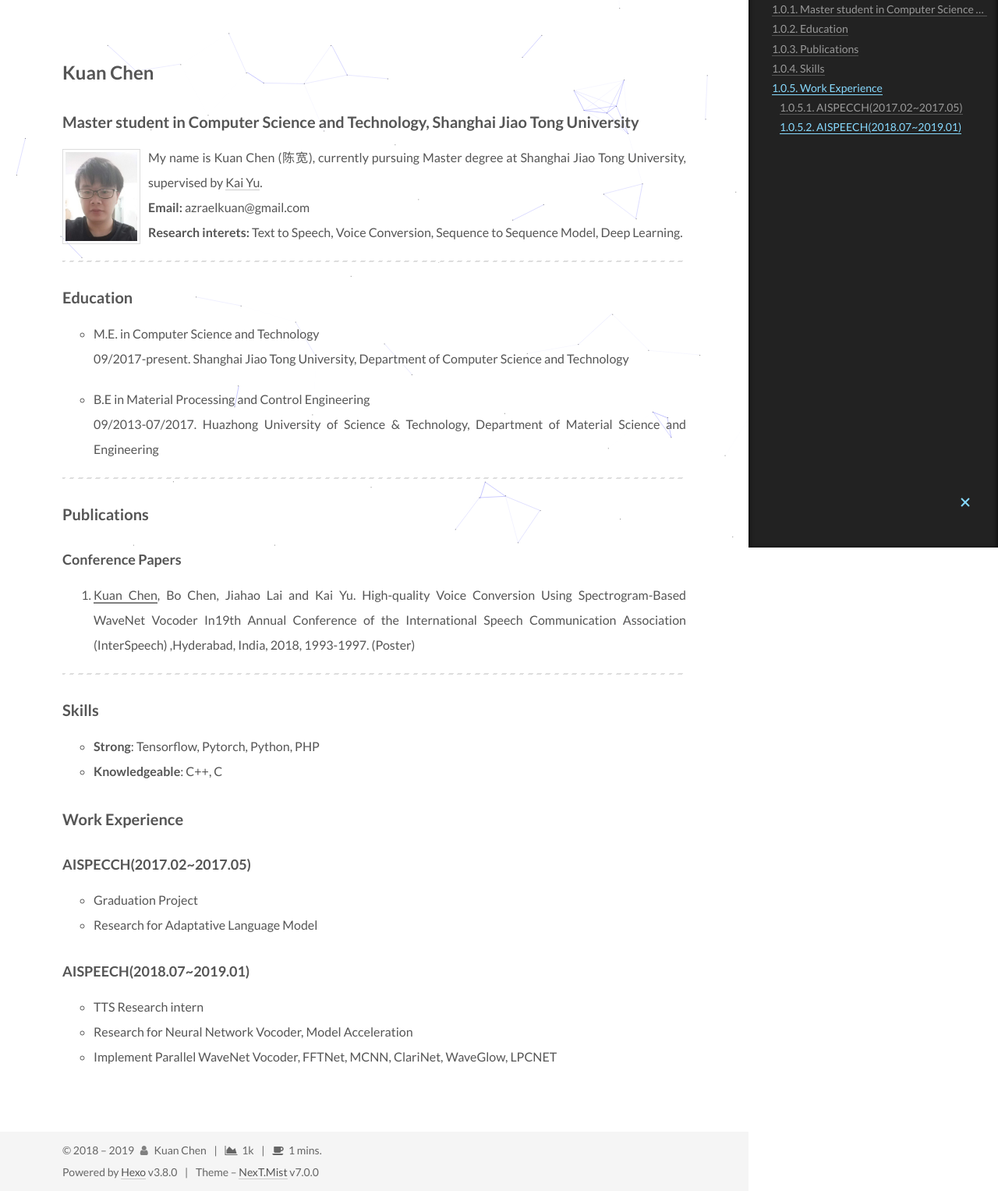
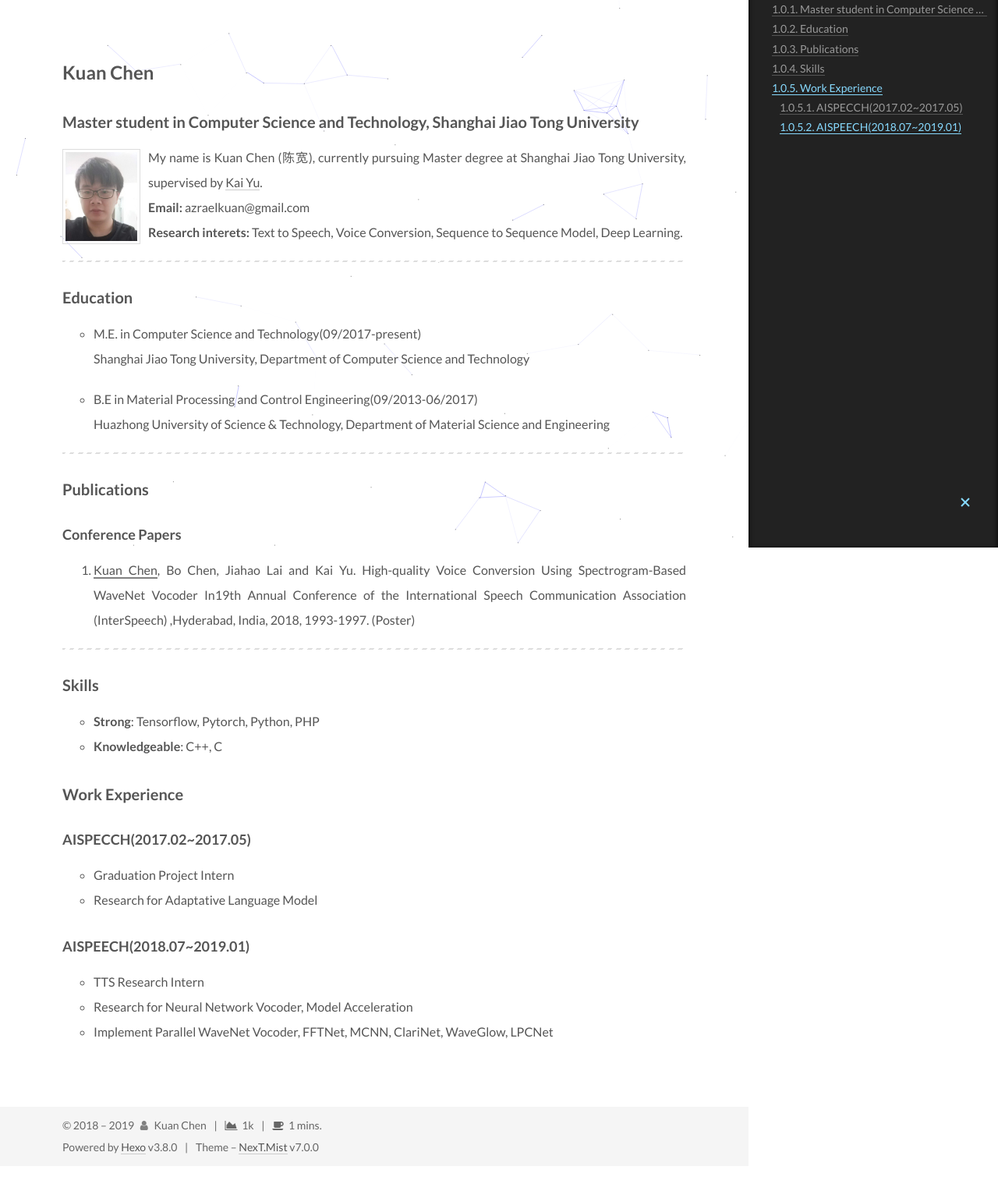
Before and after one commit to azraelkuan/azraelkuan.github.io, a plain HTML site: page resume/index.html in a window 1280 px wide. Shown: the part 98-1625 px from the top of the page at 78% size. After the commit the page ends 1593 px from the top, so only its background shows below. Drawn offline with Linux system fonts and the light colour scheme; a web font is replaced by a local one.

Commit message:
Site updated: 2019-02-23 22:17:48

```diff
--- a/css/main.css
+++ b/css/main.css
@@ -1884,7 +1884,7 @@ pre .javascript .function {
   width: 4px;
   height: 4px;
   border-radius: 50%;
-  background: #ffe0b5;
+  background: #2d24ee;
 }
 .links-of-blogroll {
   font-size: 13px;
--- a/resume/index.html
+++ b/resume/index.html
@@ -150,7 +150,7 @@
 <meta property="og:description" content="Kuan ChenMaster student in Computer Science and Technology, Shanghai Jiao Tong University     My name is Kuan Chen (陈宽), currently pursuing Master degree at Shanghai Jiao Tong University, supervised b">
 <meta property="og:locale" content="en">
 <meta property="og:image" content="https://azraelkuan.github.io/images/self.jpg">
-<meta property="og:updated_time" content="2019-02-23T13:58:05.000Z">
+<meta property="og:updated_time" content="2019-02-23T14:17:31.000Z">
 <meta name="twitter:card" content="summary">
 <meta name="twitter:title" content="Thinking and Sharing">
 <meta name="twitter:description" content="Kuan ChenMaster student in Computer Science and Technology, Shanghai Jiao Tong University     My name is Kuan Chen (陈宽), currently pursuing Master degree at Shanghai Jiao Tong University, supervised b">
@@ -454,9 +454,9 @@ My name is Kuan Chen (陈宽), currently pursuing Master degree at Shanghai Jiao
 
 <hr>
 <h3 id="Education"><a href="#Education" class="headerlink" title="Education"></a>Education</h3><ul>
-<li><p>M.E. in Computer Science and Technology<br>  09/2017-present. Shanghai Jiao Tong University, Department of Computer Science and Technology</p>
+<li><p>M.E. in Computer Science and Technology(09/2017-present)<br>  Shanghai Jiao Tong University, Department of Computer Science and Technology</p>
 </li>
-<li><p>B.E in Material Processing and Control Engineering<br>  09/2013-07/2017. Huazhong University of Science &amp; Technology, Department of Material Science and Engineering</p>
+<li><p>B.E in Material Processing and Control Engineering(09/2013-06/2017)<br>  Huazhong University of Science &amp; Technology, Department of Material Science and Engineering</p>
 </li>
 </ul>
 <hr>
@@ -469,13 +469,13 @@ My name is Kuan Chen (陈宽), currently pursuing Master degree at Shanghai Jiao
 <li><strong>Knowledgeable</strong>: C++, C</li>
 </ul>
 <h3 id="Work-Experience"><a href="#Work-Experience" class="headerlink" title="Work Experience"></a>Work Experience</h3><h4 id="AISPECCH-2017-02-2017-05"><a href="#AISPECCH-2017-02-2017-05" class="headerlink" title="AISPECCH(2017.02~2017.05)"></a>AISPECCH(2017.02~2017.05)</h4><ul>
-<li>Graduation Project</li>
+<li>Graduation Project Intern</li>
 <li>Research for Adaptative Language Model</li>
 </ul>
 <h4 id="AISPEECH-2018-07-2019-01"><a href="#AISPEECH-2018-07-2019-01" class="headerlink" title="AISPEECH(2018.07~2019.01)"></a>AISPEECH(2018.07~2019.01)</h4><ul>
-<li>TTS Research intern</li>
+<li>TTS Research Intern</li>
 <li>Research for Neural Network Vocoder, Model Acceleration</li>
-<li>Implement Parallel WaveNet Vocoder, FFTNet, MCNN, ClariNet, WaveGlow, LPCNET</li>
+<li>Implement Parallel WaveNet Vocoder, FFTNet, MCNN, ClariNet, WaveGlow, LPCNet</li>
 </ul>
 
 
```
